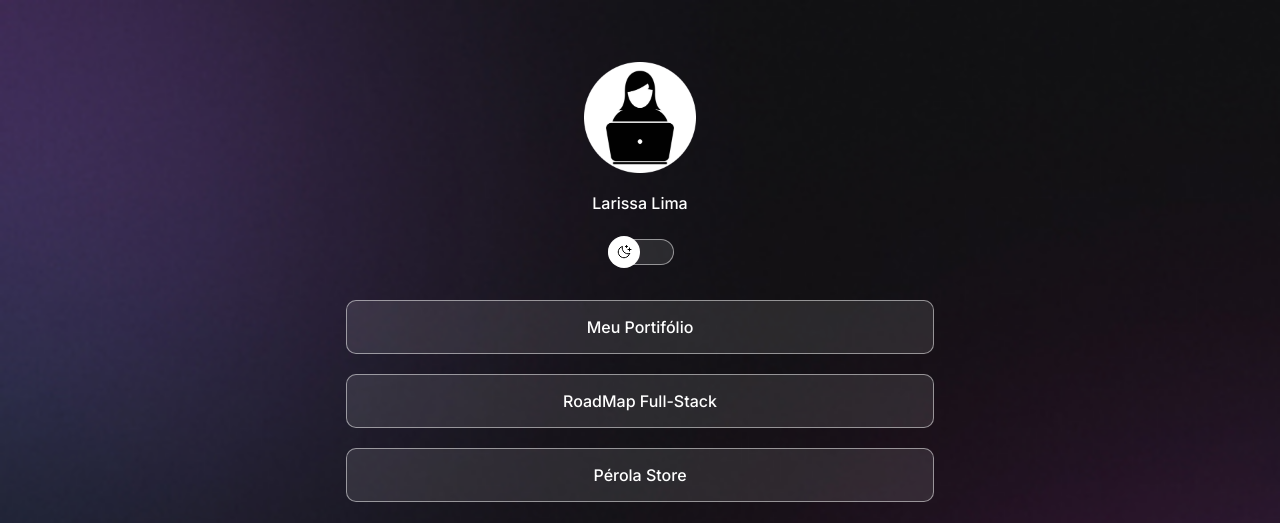
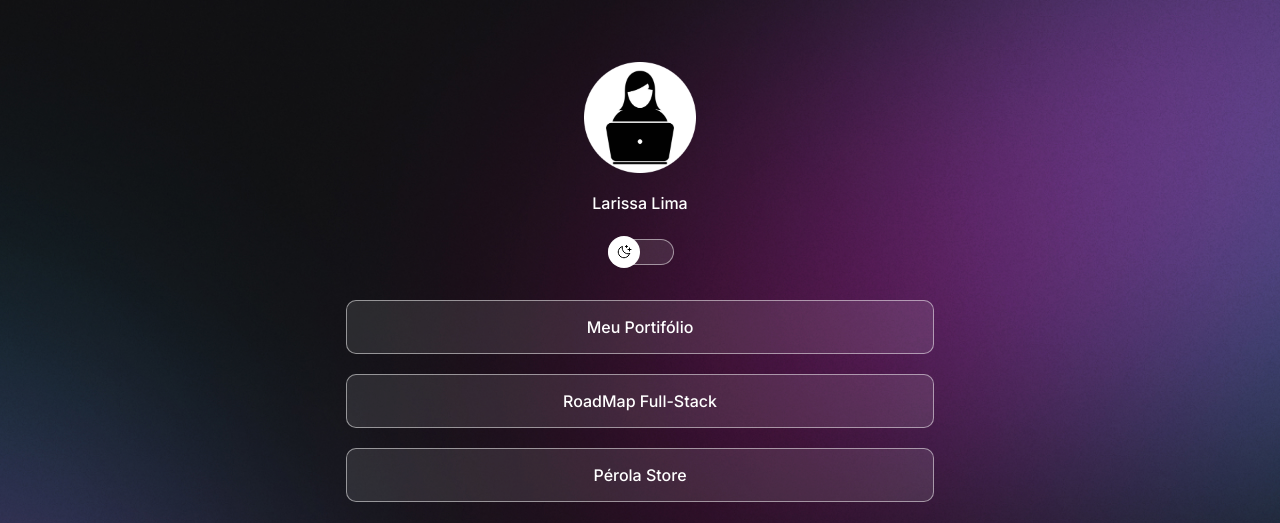
Before and after one commit to llarissallima/link-tree, a plain HTML site: page index.html in a window 1280 px wide. Shown: the top 523 px of the page. Drawn offline with nearby package versions, Linux system fonts and the light colour scheme.

Commit message:
change background based on media queries

```diff
--- a/style.css
+++ b/style.css
@@ -40,9 +40,11 @@ body {
      background-size: cover;
 
      variável background dark, no-repeat, position(top), size(/cover)
+     altura de 100% viewport
      */
 
    background: var(--bg-url) no-repeat top center/cover;
+   height: 100vh;
 }
 
 body * {
@@ -219,3 +221,16 @@ footer {
   padding: 24px 0;
   font-size: 14px;
 }
+
+/* media queries */
+@media (min-width: 700px) {
+  /* cria uma regra, para quando a largura do dispositivo for maior que 700 px, trocar o background mobile pelo desktop*/
+
+  :root {
+     --bg-url: url(./assets/bg-desktop.jpg);
+  }
+
+  .light {
+    --bg-url: url(./assets/bg-desktop-light.jpg)
+  }
+}
```
